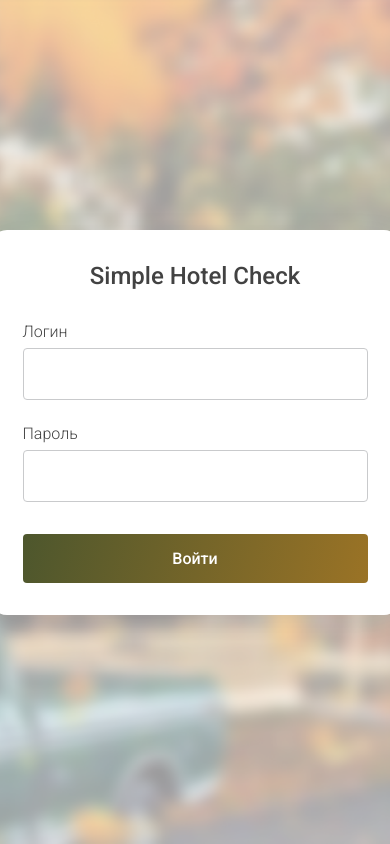
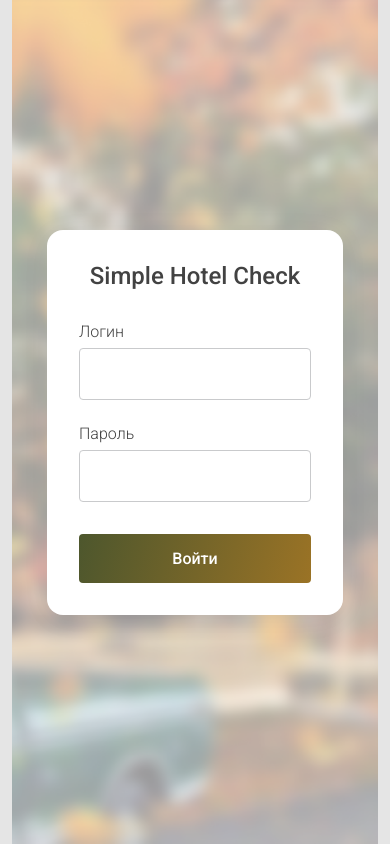
Before and after one commit to kl-grch/Search-Hotels, a React (Create React App) app: page /auth in a window 390 px wide. Built offline with nearby package versions, Linux system fonts and the light colour scheme.

Commit message:
adaptive

```diff
--- a/src/components/authorizationForm/AuthorizationForm.js
+++ b/src/components/authorizationForm/AuthorizationForm.js
@@ -4,7 +4,6 @@ import { Formik, Field, Form, ErrorMessage } from "formik";
 import { useNavigate } from 'react-router-dom';
 import { useSelector, useDispatch } from 'react-redux';
 import { authorizationTrue } from './authorizationSlice';
-import classNames from 'classnames';
 
 function AuthorizationForm() {
 
--- a/src/components/authorizationForm/authorizationForm.scss
+++ b/src/components/authorizationForm/authorizationForm.scss
@@ -3,6 +3,10 @@
     padding: 32px;
     box-shadow: 0px 4px 33px rgba(0, 0, 0, 0.04);
     border-radius: 16px;
+    display: flex;
+    flex-direction: column;
+    align-items: center;
+    width: 409px;
     &__title {
         font-family: 'Roboto';
         font-style: normal;
@@ -17,6 +21,8 @@
     &__form {
         display: flex;
         flex-direction: column;
+        width: 100%;
+        // width: 345px;
     }
     &__inputs {
         display: flex;
@@ -27,7 +33,6 @@
     &__input {
         display: flex;
         flex-direction: column;
-        width: 345px;
         &:nth-child(1) {
             margin-bottom: 24px;
         }
@@ -57,10 +62,6 @@
     }
 }
 
-.button {
-    width: 100%;
-}
-
 .error {
     color: #EB1717;
 }
--- a/src/components/pages/authorizationPage/AuthorizationPage.js
+++ b/src/components/pages/authorizationPage/AuthorizationPage.js
@@ -1,13 +1,16 @@
 import './authorizationPage.scss';
+import { Container } from 'react-bootstrap';
 
 import AuthorizationForm from '../../authorizationForm/AuthorizationForm';
 
 
 function AuthorizationPage() {
     return (
-        <div className="authorization__page">
-            <AuthorizationForm/>
-        </div>
+        <Container>
+            <div className="authorization__page">
+                <AuthorizationForm/>
+            </div>
+        </Container>
     )
 }
 
--- a/src/components/searchesHotels/searchesHotels.scss
+++ b/src/components/searchesHotels/searchesHotels.scss
@@ -3,8 +3,8 @@
     background: #FFFFFF;
     box-shadow: 0px 4px 33px rgba(0, 0, 0, 0.04);
     border-radius: 16px;
-    margin-bottom: 32px;
-    max-height: calc(90vh - 26px);
+    margin-bottom: 30px;
+    max-height: calc(90vh - 30px);
     max-width: 664px;
     &__title {
         display: flex;
@@ -28,7 +28,6 @@
         display: flex;
         align-items: center;
         color: #424242;
-        width: 100%;
         &-city {
             overflow: hidden;
         }
@@ -47,6 +46,7 @@
         overflow-x: scroll;
         align-items: center;
         &::-webkit-scrollbar {
+            display: none;
             width: 0;
         }
         img {
@@ -57,7 +57,9 @@
             border-radius: 10px;
         }
     }
-
+    &__hotels {
+        height: 100%;
+    }
     &__result {
         max-height: 100%;
         &-favorite {
@@ -80,8 +82,8 @@
             }
         }
         &-hotels {
-            overflow-y: auto;
-            max-height: 350px;
+            overflow-y: scroll;
+            // max-height: 350px;
             &::-webkit-scrollbar {
                 width: 2px;
                 background-color: #E7E7E7;
@@ -99,7 +101,7 @@
             margin-top: 8px;
             margin-right: 16px;
             //исправить
-            // max-height: 326px;
+            max-height: 326px;
             :last-child {
                 border-bottom: none;
             }
@@ -129,20 +131,3 @@
         }
     }
 }
-
-// @media (max-width: 1199.98px) {
-//     .searches {
-//         max-width: 600px;
-//     }
-// }
-// @media (max-width: 991.98px) {
-
-// }
-
-// @media (max-width: 767.98px) {
-
-//  }
-
-//  @media (max-width: 575.98px) {
-
-//   }
--- a/src/style/media.scss
+++ b/src/style/media.scss
@@ -26,11 +26,19 @@
         &__title {
             flex-direction: column;
         }
+        &__route {
+            justify-content: center;
+            width: 100%;
+        }
     }
-
  }
 
  @media (max-width: 575.98px) {
+    .authorization {
+        max-width: 409px;
+        margin: 0 10%;
+    }
+
     .searches {
         &__result {
             &-item {
```
